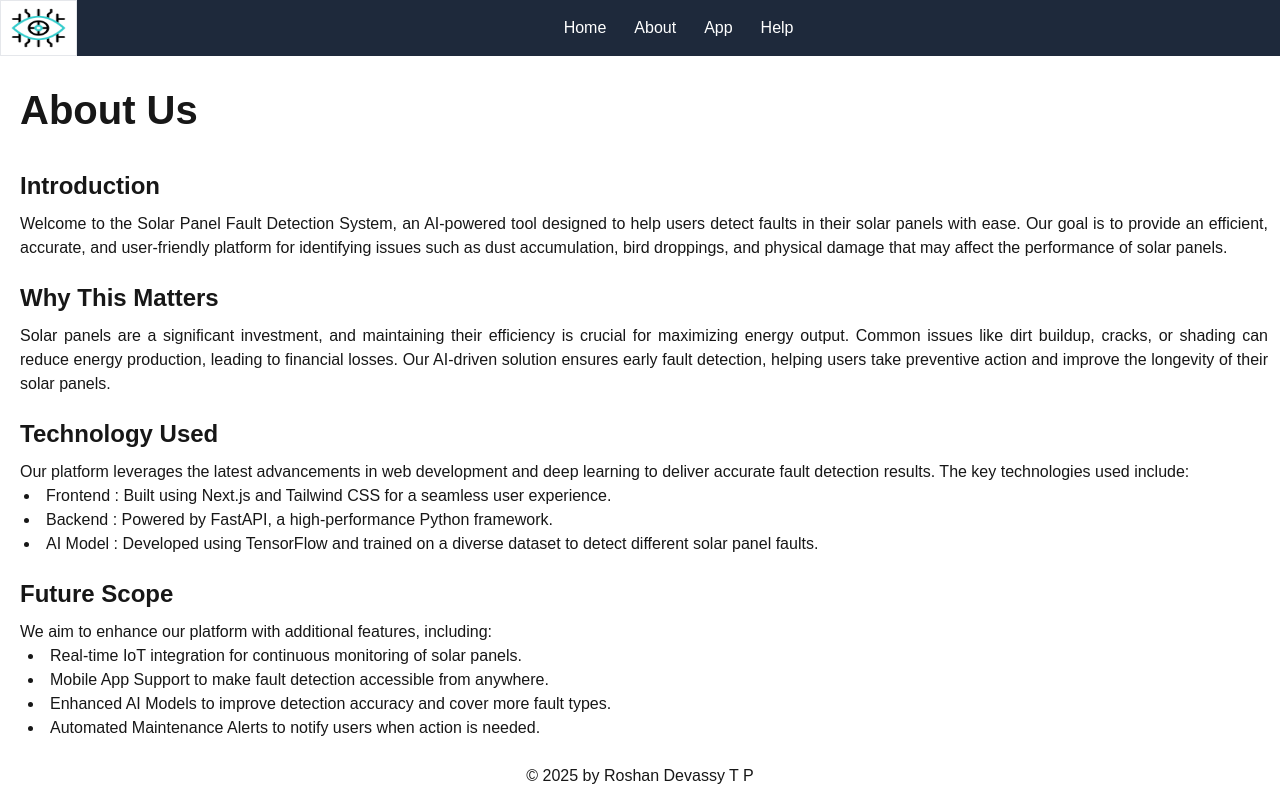
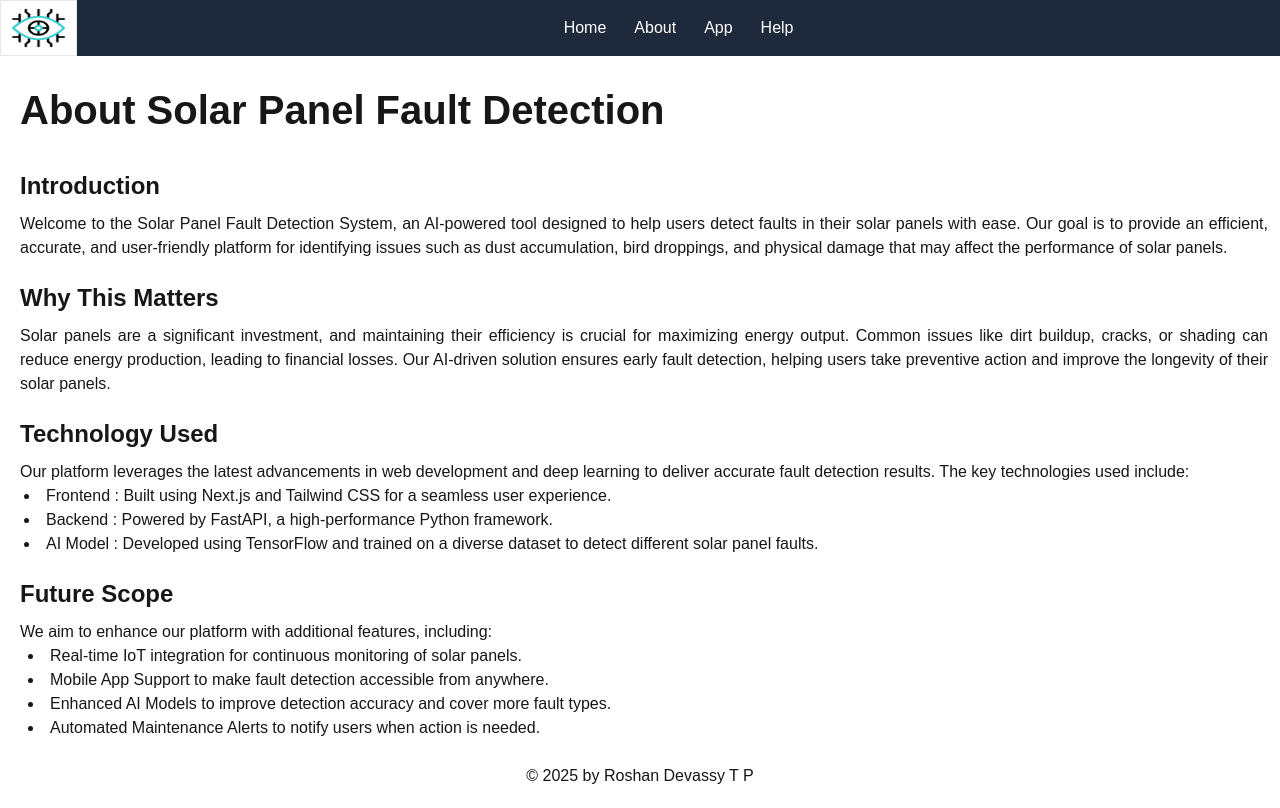
Before and after one commit to RoshanDevassy/SolarPanel_DeepLearning, a Next.js app in the folder frontend/: page /about in a window 1280 px wide. Built offline with nearby package versions, Linux system fonts and the light colour scheme.

Commit message:
updated about title

```diff
--- a/frontend/src/app/about/page.jsx
+++ b/frontend/src/app/about/page.jsx
@@ -55,7 +55,7 @@ export default function AboutPage() {
       <div className="min-h-[82vh] p-1 pl-5 pr-3">
         <section className=" pb-3">
           <div>
-            <h1 className="c-main-heading-style">About Us</h1>
+            <h1 className="c-main-heading-style">About Solar Panel Fault Detection</h1>
             <h3 className=" c-sub-heading-style">Introduction</h3>
             <p className=" text-justify">
               Welcome to the Solar Panel Fault Detection System, an AI-powered
```
